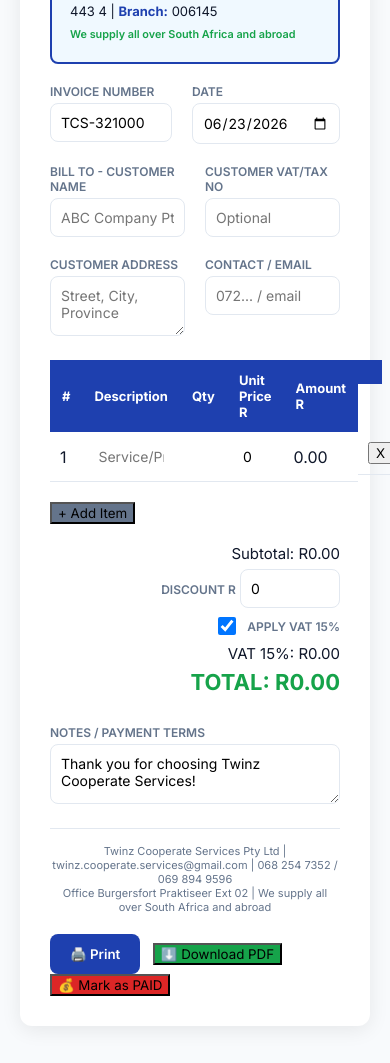
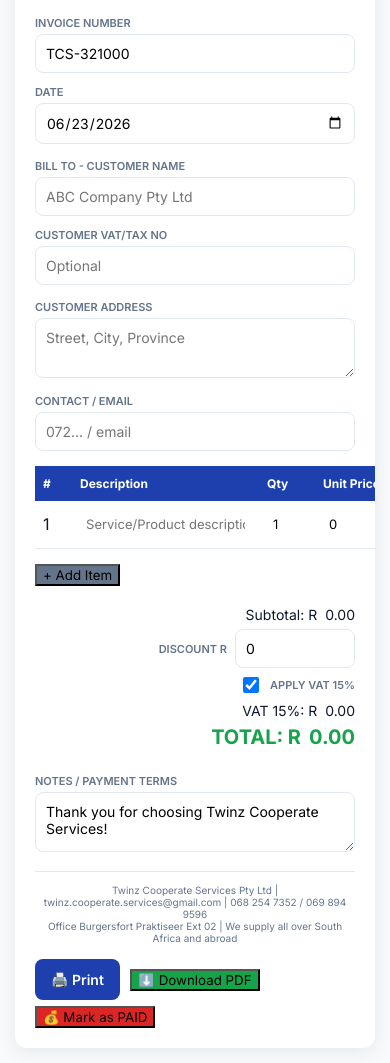
Before and after one commit to tcs-web/Twinz-Cooperate-Services-Invoice, a plain HTML site: page index.html in a window 390 px wide. Shown: the part 437-1500 px from the top of the page. Drawn offline with nearby package versions, Linux system fonts and the light colour scheme.

Commit message:
Refactor invoice layout and styles in index.html
Updated styles and structure of the invoice layout in index.html for improved responsiveness and visual consistency.

```diff
--- a/index.html
+++ b/index.html
@@ -8,35 +8,38 @@
 @import url('https://fonts.googleapis.com/css2?family=Inter:wght@400;500;600;700&display=swap');
 :root{--primary:#1e40af;--dark:#0f172a;--muted:#64748b;--border:#e2e8f0;--bg:#f8fafc;--green:#16a34a;--red:#dc2626;}
 *{box-sizing:border-box;font-family:'Inter',sans-serif}
-body{background:var(--bg);margin:0;padding:20px;color:var(--dark)}
-.container{max-width:900px;margin:0 auto;background:white;border-radius:12px;padding:30px;box-shadow:0 4px 20px rgba(0,0,0,0.08);position:relative}
-.invoice-header{display:flex;justify-content:space-between;align-items:center;margin-bottom:25px;border-bottom:3px solid var(--primary);padding-bottom:20px}
-.logo{width:120px;height:120px;object-fit:contain;background:white;border-radius:8px;padding:5px}
-h1{color:var(--primary);margin:0;font-size:28px}
-.grid{display:grid;grid-template-columns:1fr 1fr;gap:20px;margin-bottom:20px}
-label{display:block;font-size:12px;font-weight:600;color:var(--muted);margin-bottom:4px;text-transform:uppercase}
+body{background:var(--bg);margin:0;padding:15px;color:var(--dark)}
+.container{max-width:900px;margin:0 auto;background:white;border-radius:12px;padding:20px;box-shadow:0 4px 20px rgba(0,0,0,0.08);position:relative;overflow-x:hidden}
+.invoice-header{display:flex;justify-content:space-between;align-items:flex-start;margin-bottom:20px;border-bottom:3px solid var(--primary);padding-bottom:15px;flex-wrap:wrap;gap:10px}
+.logo{width:100px;height:100px;object-fit:contain;background:white;border-radius:8px;padding:5px;flex-shrink:0}
+h1{color:var(--primary);margin:0;font-size:24px}
+.grid{display:grid;grid-template-columns:1fr 1fr;gap:12px;margin-bottom:15px}
+@media(max-width:600px){.grid{grid-template-columns:1fr}}
+label{display:block;font-size:11px;font-weight:600;color:var(--muted);margin-bottom:4px;text-transform:uppercase}
 input,textarea{width:100%;padding:10px;border:1px solid var(--border);border-radius:8px;font-size:14px}
 textarea{resize:vertical;min-height:60px}
-table{width:100%;border-collapse:collapse;margin:20px 0}
-th{background:var(--primary);color:white;padding:12px;text-align:left;font-size:13px}
-td{padding:10px;border-bottom:1px solid var(--border)}
-td input{border:none;padding:6px;background:transparent}
-.btn{background:var(--primary);color:white;border:none;padding:12px 20px;border-radius:8px;font-weight:600;cursor:pointer;margin-right:8px}
+.table-wrap{overflow-x:auto;margin:15px -20px;padding:0 20px}
+table{width:100%;min-width:500px;border-collapse:collapse}
+th{background:var(--primary);color:white;padding:10px 8px;text-align:left;font-size:12px;white-space:nowrap}
+td{padding:8px;border-bottom:1px solid var(--border)}
+td input{border:none;padding:6px;background:transparent;width:100%;font-size:13px}
+.btn{background:var(--primary);color:white;border:none;padding:12px 16px;border-radius:8px;font-weight:600;cursor:pointer;margin-right:6px;margin-bottom:6px;font-size:14px}
 .btn-green{background:var(--green)}
 .btn-red{background:var(--red)}
 .btn-secondary{background:var(--muted)}
-.totals{text-align:right;margin-top:20px;font-size:15px}
-.totals div{margin:6px 0}
-.total-big{font-size:22px;font-weight:700;color:var(--green)}
-.company-box{background:#f0f9ff;border:2px solid var(--primary);border-radius:8px;padding:18px;margin-bottom:20px;font-size:13px;line-height:1.7}
+.totals{text-align:right;margin-top:20px;font-size:14px}
+.totals div{margin:6px 0;display:flex;justify-content:flex-end;align-items:center;gap:8px}
+.total-big{font-size:20px;font-weight:700;color:var(--green)}
+.company-box{background:#f0f9ff;border:2px solid var(--primary);border-radius:8px;padding:14px;margin-bottom:18px;font-size:12px;line-height:1.6;word-wrap:break-word}
 .company-box b{color:var(--primary)}
-.footer-note{text-align:center;font-size:11px;color:var(--muted);margin-top:20px;padding-top:15px;border-top:1px solid var(--border)}
-.paid-stamp{display:none;position:absolute;top:50%;left:50%;transform:translate(-50%,-50%) rotate(-25deg);font-size:120px;font-weight:900;color:var(--red);border:8px solid var(--red);padding:20px 40px;border-radius:20px;opacity:0.25;z-index:100;pointer-events:none;text-transform:uppercase}
+.footer-note{text-align:center;font-size:10px;color:var(--muted);margin-top:15px;padding-top:12px;border-top:1px solid var(--border)}
+.paid-stamp{display:none;position:absolute;top:50%;left:50%;transform:translate(-50%,-50%) rotate(-25deg);font-size:80px;font-weight:900;color:var(--red);border:6px solid var(--red);padding:15px 30px;border-radius:15px;opacity:0.25;z-index:100;pointer-events:none;text-transform:uppercase}
+@media(max-width:600px){.paid-stamp{font-size:50px;padding:10px 20px;border-width:4px}}
 .paid-stamp.active{display:block}
-.checkbox-group{display:flex;align-items:center;gap:8px;margin-top:8px}
-.checkbox-group input[type="checkbox"]{width:18px;height:18px}
+.checkbox-group{display:flex;align-items:center;gap:6px}
+.checkbox-group input[type="checkbox"]{width:16px;height:16px}
 .no-print{display:block}
-@media print{.no-print{display:none}body{background:white}}
+@media print{.no-print{display:none}body{background:white}.container{box-shadow:none;padding:15px}}
 </style>
 <script src="https://cdnjs.cloudflare.com/ajax/libs/jspdf/2.5.1/jspdf.umd.min.js"></script>
 <script src="https://cdnjs.cloudflare.com/ajax/libs/html2canvas/1.4.1/html2canvas.min.js"></script>
@@ -49,7 +52,7 @@
   <div class="invoice-header">
     <div>
       <h1>INVOICE</h1>
-      <div style="font-size:12px;color:var(--muted);margin-top:5px">Professional Services | Nationwide & International</div>
+      <div style="font-size:11px;color:var(--muted);margin-top:4px">Professional Services | Nationwide & International</div>
     </div>
     <img src="https://files.catbox.moe/0zympr.jpeg" class="logo" alt="Twinz Cooperate Logo">
   </div>
@@ -97,15 +100,16 @@
     </div>
   </div>
 
+  <div class="table-wrap">
     <table id="itemsTable">
       <thead>
         <tr>
-        <th style="width:5%">#</th>
-        <th style="width:45%">Description</th>
-        <th style="width:10%">Qty</th>
-        <th style="width:15%">Unit Price R</th>
-        <th style="width:15%">Amount R</th>
-        <th style="width:10%" class="no-print"></th>
+          <th style="width:8%">#</th>
+          <th style="width:42%">Description</th>
+          <th style="width:12%">Qty</th>
+          <th style="width:18%">Unit Price R</th>
+          <th style="width:18%">Amount R</th>
+          <th style="width:8%" class="no-print"></th>
         </tr>
       </thead>
       <tbody id="itemsBody">
@@ -115,20 +119,21 @@
           <td><input type="number" value="1" min="1" oninput="calc()"></td>
           <td><input type="number" value="0" step="0.01" oninput="calc()"></td>
           <td class="amount">0.00</td>
-        <td class="no-print"><button class="btn-danger" onclick="removeRow(this)">X</button></td>
+          <td class="no-print"><button class="btn-danger" onclick="removeRow(this)" style="padding:6px 8px;font-size:12px">X</button></td>
         </tr>
       </tbody>
     </table>
+  </div>
 
   <button class="btn-secondary no-print" onclick="addRow()">+ Add Item</button>
 
   <div class="totals">
     <div>Subtotal: R<span id="subtotal">0.00</span></div>
     <div>
-      <label style="display:inline">Discount R</label>
-      <input type="number" id="discount" value="0" step="0.01" style="width:100px;display:inline" oninput="calc()">
+      <label style="margin:0">Discount R</label>
+      <input type="number" id="discount" value="0" step="0.01" style="width:120px" oninput="calc()">
     </div>
-    <div class="checkbox-group" style="justify-content:flex-end">
+    <div class="checkbox-group">
       <input type="checkbox" id="applyVAT" checked onchange="calc()">
       <label for="applyVAT" style="margin:0">Apply VAT 15%</label>
     </div>
@@ -136,7 +141,7 @@
     <div class="total-big">TOTAL: R<span id="total">0.00</span></div>
   </div>
 
-  <div style="margin-top:30px">
+  <div style="margin-top:25px">
     <label>Notes / Payment Terms</label>
     <textarea placeholder="E.g. Payment due within 7 days. Use invoice number as reference.">Thank you for choosing Twinz Cooperate Services!</textarea>
   </div>
@@ -146,7 +151,7 @@
     Office Burgersfort Praktiseer Ext 02 | We supply all over South Africa and abroad
   </div>
 
-  <div style="margin-top:20px" class="no-print">
+  <div style="margin-top:15px" class="no-print">
     <button class="btn" onclick="window.print()">🖨️ Print</button>
     <button class="btn-green" id="pdfBtn" onclick="downloadPDF()">⬇️ Download PDF</button>
     <button class="btn-red" onclick="togglePaid()">💰 Mark as PAID</button>
@@ -168,7 +173,7 @@
     <td><input type="number" value="1" min="1" oninput="calc()"></td>
     <td><input type="number" value="0" step="0.01" oninput="calc()"></td>
     <td class="amount">0.00</td>
-    <td class="no-print"><button class="btn-danger" onclick="removeRow(this)">X</button></td>
+    <td class="no-print"><button class="btn-danger" onclick="removeRow(this)" style="padding:6px 8px;font-size:12px">X</button></td>
   `;
 }
 
@@ -205,7 +210,7 @@
   document.getElementById('subtotal').innerText = subtotal.toFixed(2);
   document.getElementById('vat').innerText = vat.toFixed(2);
   document.getElementById('total').innerText = total.toFixed(2);
-  document.getElementById('vatRow').style.display = applyVAT ? 'block' : 'none';
+  document.getElementById('vatRow').style.display = applyVAT ? 'flex' : 'none';
 }
 
 function togglePaid() {
@@ -218,7 +223,6 @@
   const originalText = btn.innerText;
   btn.innerText = '⏳ Creating PDF...';
 
-  // Hide buttons temporarily for clean PDF
   document.querySelectorAll('.no-print').forEach(el => el.style.display = 'none');
 
   await new Promise(resolve => setTimeout(resolve, 100));
@@ -233,7 +237,6 @@
   let invNum = document.getElementById('invNum').value;
   pdf.save(`Twinz_Invoice_${invNum}.pdf`);
 
-  // Show buttons again
   document.querySelectorAll('.no-print').forEach(el => el.style.display = '');
   btn.innerText = originalText;
 }
```
Lines whose indentation alone changed are shown as unchanged.
